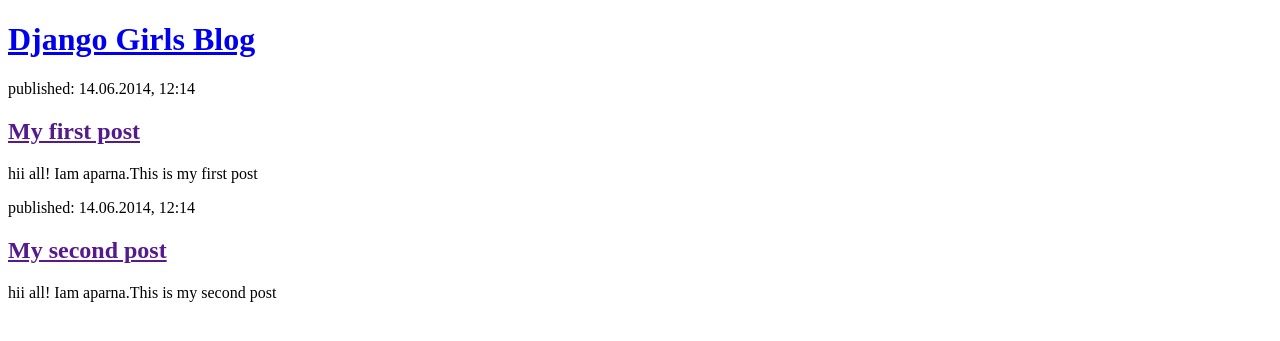
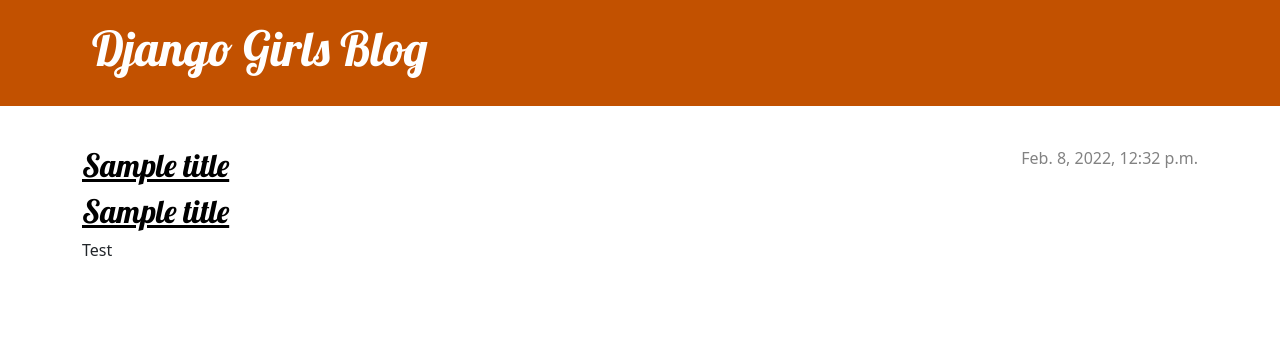
Before and after one commit to A373/django_girls, a Django app: page /post_list/ in a window 1280 px wide. Shown: the top 341 px of the page. Run offline with Django 4.2, Linux system fonts and the light colour scheme; data comes from the database, SQL or seed files in the repository.

Commit message:
post_detail

```diff
--- a/django_girls/urls.py
+++ b/django_girls/urls.py
@@ -15,9 +15,11 @@
 """
 from django.contrib import admin
 from django.urls import path
-from girls.views import post_list
+from girls.views import post_list, post_detail
 
 urlpatterns = [
     path('admin/', admin.site.urls),
-    path('post_list/', post_list)
+    path('post_list/', post_list),
+    path('post/<int:pk>/', post_detail, name='post_detail'),
+
 ]
--- /dev/null
+++ b/girls/static/css/blog.css
@@ -0,0 +1,70 @@
+.page-header {
+    background-color: #C25100;
+    margin-top: 0;
+    margin-bottom: 40px;
+    padding: 20px 20px 20px 40px;
+}
+
+.page-header h1,
+.page-header h1 a,
+.page-header h1 a:visited,
+.page-header h1 a:active {
+    color: #ffffff;
+    font-size: 36pt;
+    text-decoration: none;
+}
+
+h1,
+h2,
+h3,
+h4 {
+    font-family: 'Lobster', cursive;
+}
+
+.date {
+    color: #828282;
+}
+
+.save {
+    float: right;
+}
+
+.post-form textarea,
+.post-form input {
+    width: 100%;
+}
+
+.top-menu,
+.top-menu:hover,
+.top-menu:visited {
+    color: #ffffff;
+    float: right;
+    font-size: 26pt;
+    margin-right: 20px;
+}
+
+.post {
+    margin-bottom: 70px;
+}
+
+.post h2 a,
+.post h2 a:visited {
+    color: #000000;
+}
+
+.post > .date,
+.post > .actions {
+    float: right;
+}
+
+.btn-secondary,
+.btn-secondary:visited {
+    color: #C25100;
+    background: none;
+    border-color: #C25100;
+}
+
+.btn-secondary:hover {
+    color: #FFFFFF;
+    background-color: #C25100;
+}
--- /dev/null
+++ b/girls/templates/blog/base.html
@@ -0,0 +1,29 @@
+{% load static %}
+<!DOCTYPE html>
+<html>
+<head>
+    <title>Django Girls blog</title>
+    <link rel="stylesheet" href="https://cdn.jsdelivr.net/npm/bootstrap@5.1.3/dist/css/bootstrap.min.css"
+          integrity="sha384-1BmE4kWBq78iYhFldvKuhfTAU6auU8tT94WrHftjDbrCEXSU1oBoqyl2QvZ6jIW3" crossorigin="anonymous">
+    <link rel="stylesheet" href="{% static 'css/blog.css' %}">
+    <link href="//fonts.googleapis.com/css?family=Lobster&subset=latin,latin-ext" rel="stylesheet" type="text/css">
+</head>
+<body>
+<header class="page-header">
+    <div class="container">
+        <h1><a href="/">Django Girls Blog</a></h1>
+    </div>
+</header>
+
+
+<main class="container">
+    <div class="row">
+        <div class="col">
+            {% block content %}
+            {% endblock %}
+        </div>
+    </div>
+</main>
+
+</body>
+</html>
--- a/girls/templates/blog/post_list.html
+++ b/girls/templates/blog/post_list.html
@@ -1,26 +1,13 @@
-<!DOCTYPE html>
-<html>
-    <head>
-        <title>Django Girls blog</title>
-    </head>
-    <body>
-        <header>
-            <h1><a href="/">Django Girls Blog</a></h1>
-        </header>
-    {% for post in posts %}
-        <article>
-            <time>published: 14.06.2014, 12:14</time>
-            <h2><a href="">My first post</a></h2>
-            <p>hii all! Iam aparna.This is my first post</p>
-        </article>
-
-
-        <article>
-            <time>published: 14.06.2014, 12:14</time>
-            <h2><a href="">My second post</a></h2>
-            <p>hii all! Iam aparna.This is my second post</p>
-        </article>
-    {% endfor %}
-
-    </body>
-</html>
+{% extends 'blog/base.html' %}
+{% block content %}
+{% for post in posts %}
+<article class="post">
+    <time class="date">
+        {{ post.published_date }}
+    </time>
+    <h2><a href="">{{ post.title }}</a></h2>
+    <h2><a href="{% url 'post_detail' pk=post.pk %}">{{ post.title }}</a></h2>
+    <p>{{ post.text|linebreaksbr }}</p>
+</article>
+{% endfor %}
+{% endblock %}
--- a/girls/views.py
+++ b/girls/views.py
@@ -1,8 +1,14 @@
 from django.shortcuts import render
 from django.utils import timezone
 from .models import Post
+from django.shortcuts import render, get_object_or_404
 
 
 def post_list(request):
     posts = Post.objects.filter(published_date__lte=timezone.now()).order_by('published_date')
     return render(request, 'blog/post_list.html', {'posts': posts})
+
+
+def post_detail(request, pk):
+    post = get_object_or_404(Post, pk=pk)
+    return render(request, 'blog/post_detail.html', {'post': post})
```
Also changed, not shown: girls/templates/blog/post_detail.html (added, +13 -0 lines).
